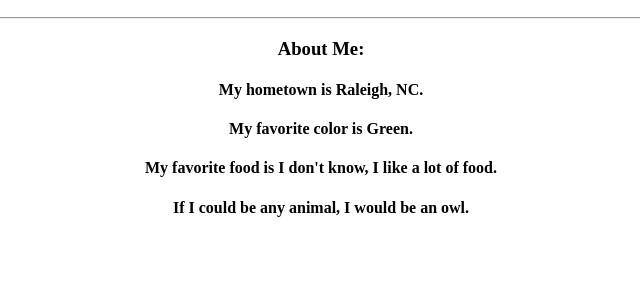
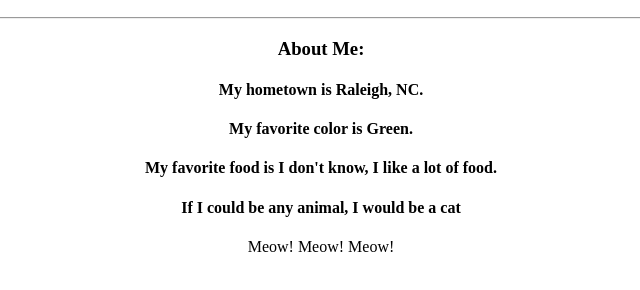
Before and after one commit to mu-wei/my-first-repo, a plain HTML site: page index.html in a window 1280 px wide. Shown: the part 110-400 px from the top of the page, without its empty margins (319-959 px from the left). Drawn offline with Linux system fonts and the light colour scheme.

Commit message:
Adding new placeholder text

```diff
--- a/index.html
+++ b/index.html
@@ -14,7 +14,8 @@
                     <h4>My hometown is Raleigh, NC.</h4>
                     <h4>My favorite color is Green.</h4>
                     <h4>My favorite food is I don't know, I like a lot of food.</h4>
-                    <h4>If I could be any animal, I would be an owl.</h4>
+                    <h4>If I could be any animal, I would be a cat</h4>
+                    <p>Meow! Meow! Meow!</p>
             </div>
           </body>
         </html>
```
